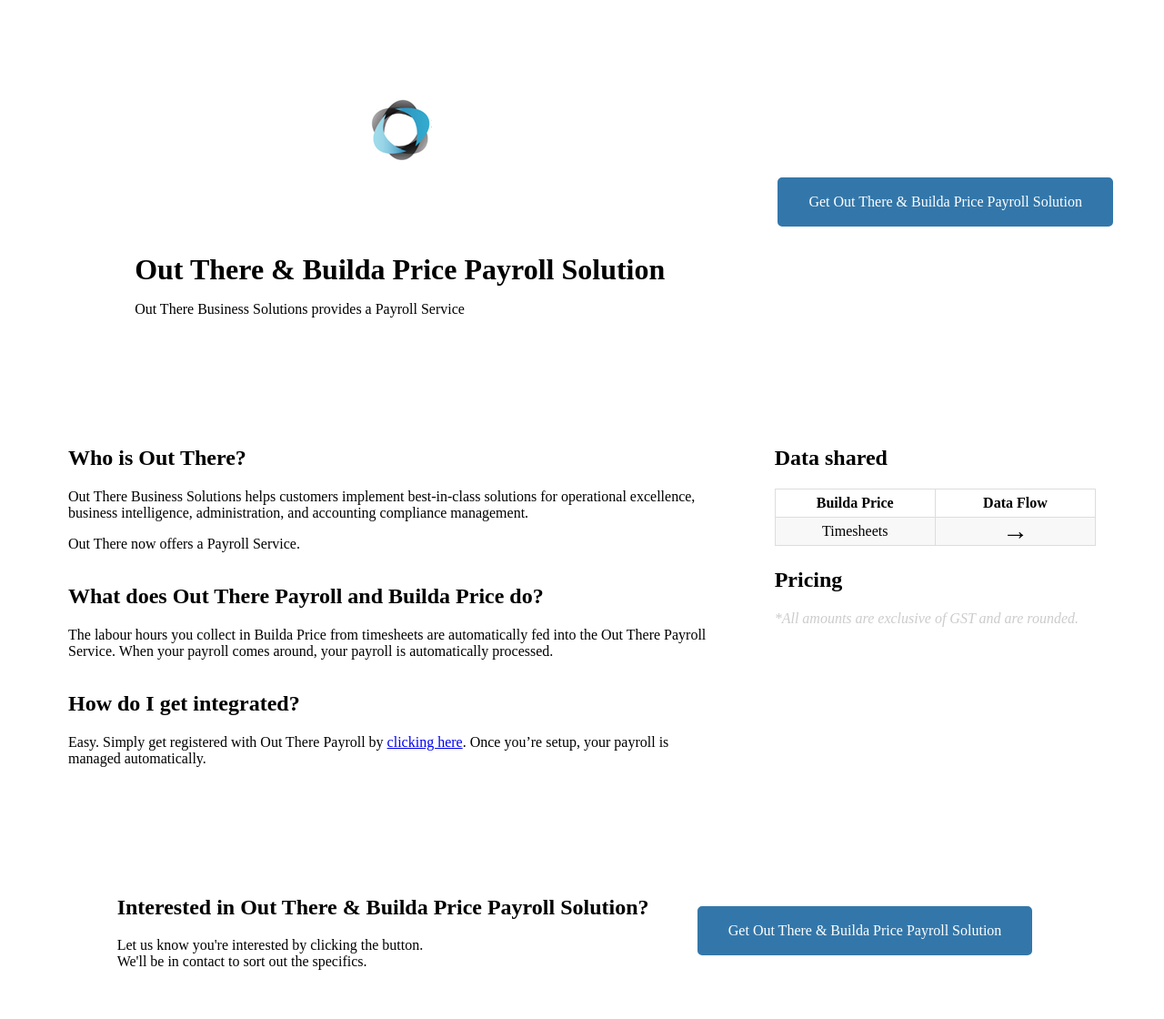
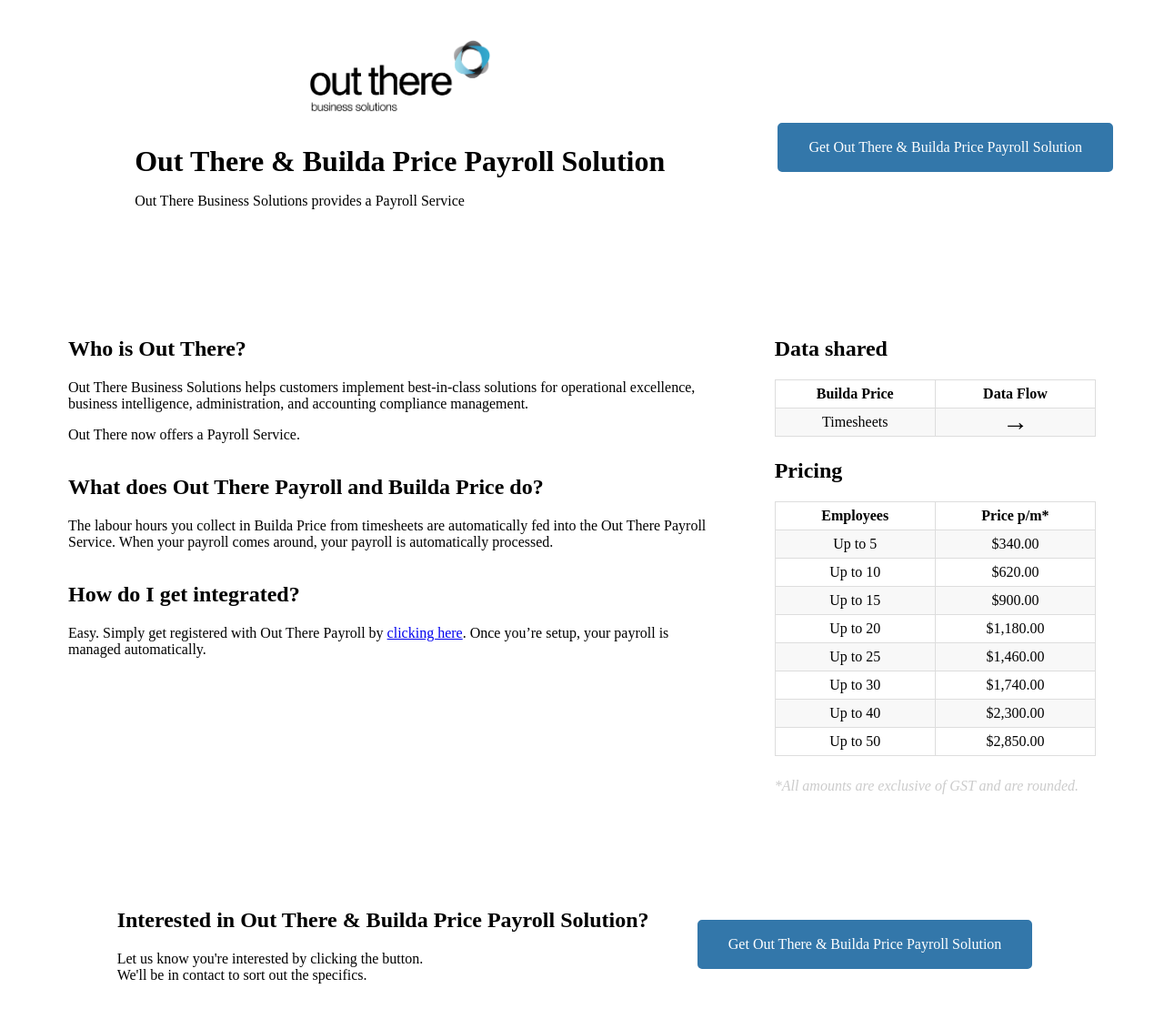
Before and after one commit to outtherenz/advertisements, a Jekyll site: the page built from promotions/out-there-business-solutions-payroll-promotion.md, in a window 1280 px wide. Shown: the top 1120 px of the page at 91% size. Built offline with Jekyll 4.4.1, drawn with Linux system fonts in a browser that asks for light colours; Markdown is read by kramdown in place of the engine named in the settings.

Commit message:
Update from Forestry.io - Updated out-there-business-solutions-payroll-promotion.md

```diff
--- a/promotions/out-there-business-solutions-payroll-promotion.md
+++ b/promotions/out-there-business-solutions-payroll-promotion.md
@@ -3,9 +3,48 @@
 layout: promotion
 date: 2018-10-18 02:59:04 +0000
 product_name: Out There & Builda Price Payroll Solution
-product_logo: "/uploads/outtherelogo 144x144-2.png"
+product_logo: "/uploads/Out-there-logo.gif"
 tagline: Out There Business Solutions provides a Payroll Service
 product_pricing: |-
+  <table>
+    <tr>
+      <th>Employees</th>
+      <th>Price p/m*</th>
+    </tr>
+    <tr>
+      <td>Up to 5</td>
+      <td>$340.00</td>
+    </tr>
+    <tr>
+      <td>Up to 10</td>
+      <td>$620.00</td>
+    </tr>
+    <tr>
+      <td>Up to 15</td>
+      <td>$900.00</td>
+    </tr>
+    <tr>
+      <td>Up to 20</td>
+      <td>$1,180.00</td>
+    </tr>
+    <tr>
+      <td>Up to 25</td>
+      <td>$1,460.00</td>
+    </tr>
+    <tr>
+      <td>Up to 30</td>
+      <td>$1,740.00</td>
+    </tr>
+    <tr>
+      <td>Up to 40</td>
+      <td>$2,300.00</td>
+    </tr>
+    <tr>
+      <td>Up to 50</td>
+      <td>$2,850.00</td>
+    </tr>
+  </table>
+
   <span style="margin-top: 1em; color: #ccc; text-align: center;">
     <i>*All amounts are exclusive of GST and are rounded.</i>
   </span>
```
